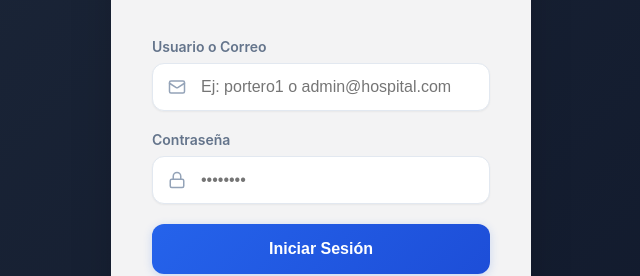
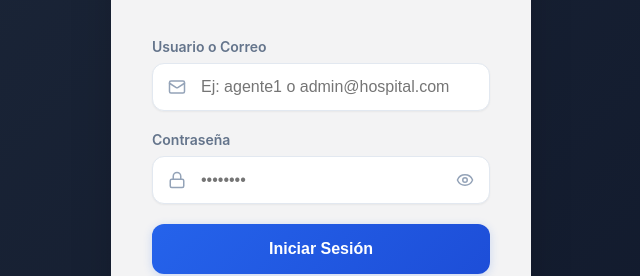
Before and after one commit to cereterall-coder/Hosp_parking, a React (Vite) app: page /login in a window 1280 px wide. Shown: the part 317-593 px from the top of the page, without its empty margins (319-959 px from the left). Built offline with nearby package versions, Linux system fonts and the light colour scheme; no server answers.

Commit message:
Update login placeholder and add password toggle

```diff
--- a/src/pages/Login.jsx
+++ b/src/pages/Login.jsx
@@ -2,11 +2,12 @@ import React, { useState } from 'react';
 import { signInWithEmailAndPassword } from 'firebase/auth';
 import { auth } from '../firebase';
 import { useNavigate } from 'react-router-dom';
-import { Car, Lock, Mail, ShieldCheck } from 'lucide-react';
+import { Car, Lock, Mail, ShieldCheck, Eye, EyeOff } from 'lucide-react';
 
 export default function Login() {
     const [email, setEmail] = useState('');
     const [password, setPassword] = useState('');
+    const [showPassword, setShowPassword] = useState(false);
     const [error, setError] = useState('');
     const [loading, setLoading] = useState(false);
     const navigate = useNavigate();
@@ -112,7 +113,7 @@ export default function Login() {
                                 type="text"
                                 className="input"
                                 style={{ paddingLeft: '3rem' }}
-                                placeholder="Ej: portero1 o admin@hospital.com"
+                                placeholder="Ej: agente1 o admin@hospital.com"
                                 value={email}
                                 onChange={(e) => setEmail(e.target.value)}
                                 required
@@ -125,14 +126,32 @@ export default function Login() {
                         <div style={{ position: 'relative' }}>
                             <Lock size={18} style={{ position: 'absolute', left: '1rem', top: '50%', transform: 'translateY(-50%)', color: '#94A3B8' }} />
                             <input
-                                type="password"
+                                type={showPassword ? "text" : "password"}
                                 className="input"
-                                style={{ paddingLeft: '3rem' }}
+                                style={{ paddingLeft: '3rem', paddingRight: '3rem' }}
                                 placeholder="••••••••"
                                 value={password}
                                 onChange={(e) => setPassword(e.target.value)}
                                 required
                             />
+                            <button
+                                type="button"
+                                onClick={() => setShowPassword(!showPassword)}
+                                style={{
+                                    position: 'absolute',
+                                    right: '1rem',
+                                    top: '50%',
+                                    transform: 'translateY(-50%)',
+                                    background: 'none',
+                                    border: 'none',
+                                    cursor: 'pointer',
+                                    color: '#94A3B8',
+                                    padding: 0,
+                                    display: 'flex'
+                                }}
+                            >
+                                {showPassword ? <EyeOff size={18} /> : <Eye size={18} />}
+                            </button>
                         </div>
                     </div>
 
```
